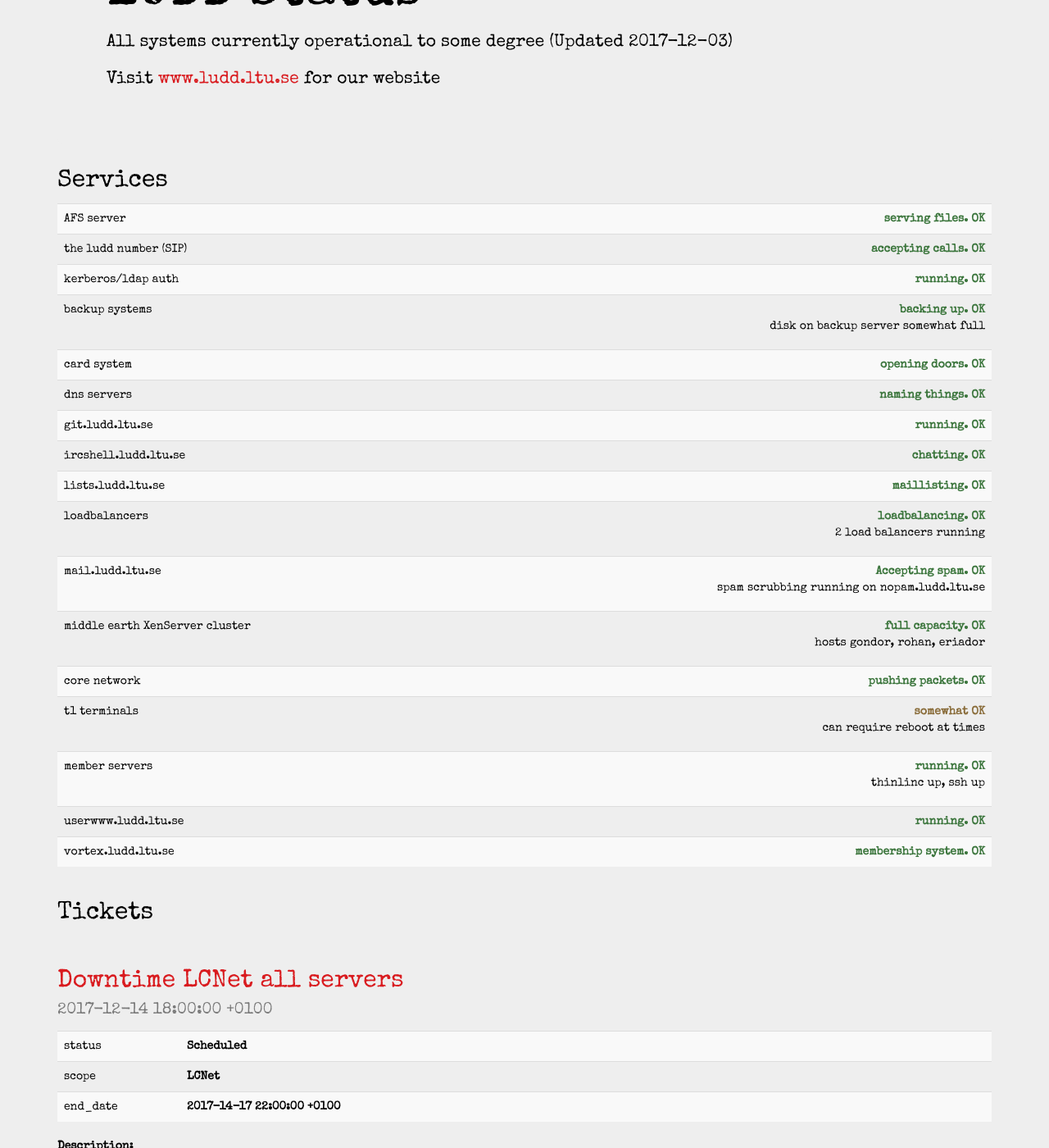
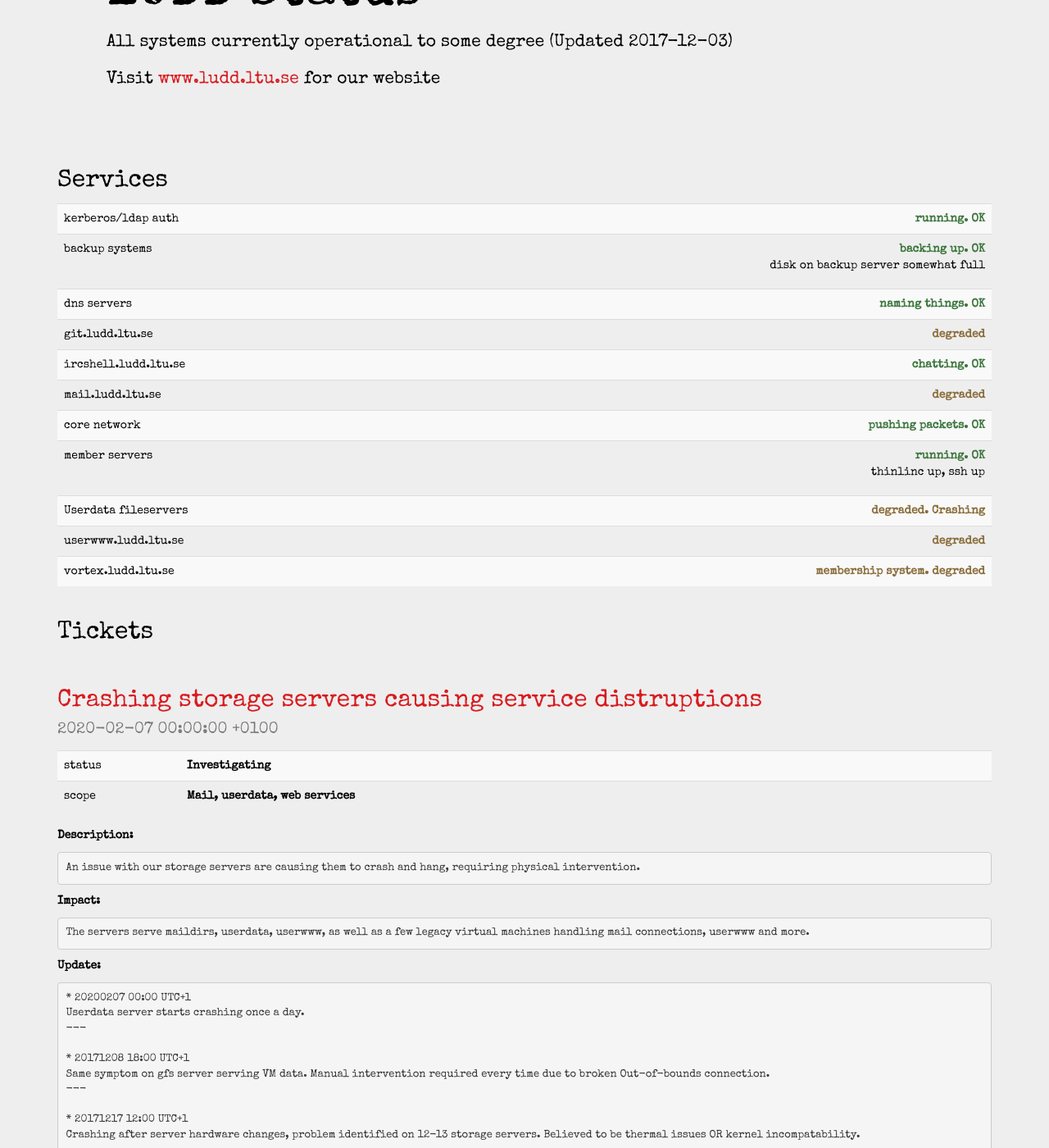
Before and after one commit to LUDDLTU/statuspage, a Jekyll site: the page built from index.html, in a window 1280 px wide and 1400 px high, scrolled down 310 px. Shown: the whole window at 82% size. Built offline with Jekyll 4.4.1, drawn with Linux system fonts in a browser that asks for light colours.

Commit message:
bad update

```diff
--- /dev/null
+++ b/_tickets/2020-02-18-storage-server-issues.md
@@ -0,0 +1,29 @@
+---
+title: 'Crashing storage servers causing service distruptions'
+date: '2020-02-07 00:00:00 +0100'
+ticket:
+  status: 'Investigating'
+  scope: 'Mail, userdata, web services'
+---
+
+**Description:**
+
+    An issue with our storage servers are causing them to crash and hang, requiring physical intervention.
+
+**Impact:**
+
+    The servers serve maildirs, userdata, userwww, as well as a few legacy virtual machines handling mail connections, userwww and more.
+
+**Update:**
+
+    * 20200207 00:00 UTC+1
+    Userdata server starts crashing once a day.
+    ---
+
+    * 20171208 18:00 UTC+1
+    Same symptom on gfs server serving VM data. Manual intervention required every time due to broken Out-of-bounds connection.
+    ---
+
+    * 20171217 12:00 UTC+1
+    Crashing after server hardware changes, problem identified on 12-13 storage servers. Believed to be thermal issues OR kernel incompatability.
+    ---
```
Also changed, not shown: _services/afs.md (deleted, +0 -4 lines), _services/asterisk.md (deleted, +0 -4 lines), _services/cardsystem.md (deleted, +0 -4 lines), _services/git.md (+2 -1 lines), _services/lists.ludd.md (deleted, +0 -4 lines), _services/loadbalancer.md (deleted, +0 -5 lines), _services/mail.md (+2 -2 lines), _services/middle-earth.md (deleted, +0 -5 lines), _services/terminals.md (deleted, +0 -6 lines), _services/userdata.md (added, +5 -0 lines), _services/userwww.md (+2 -1 lines), _services/vortex.md (+2 -1 lines).
